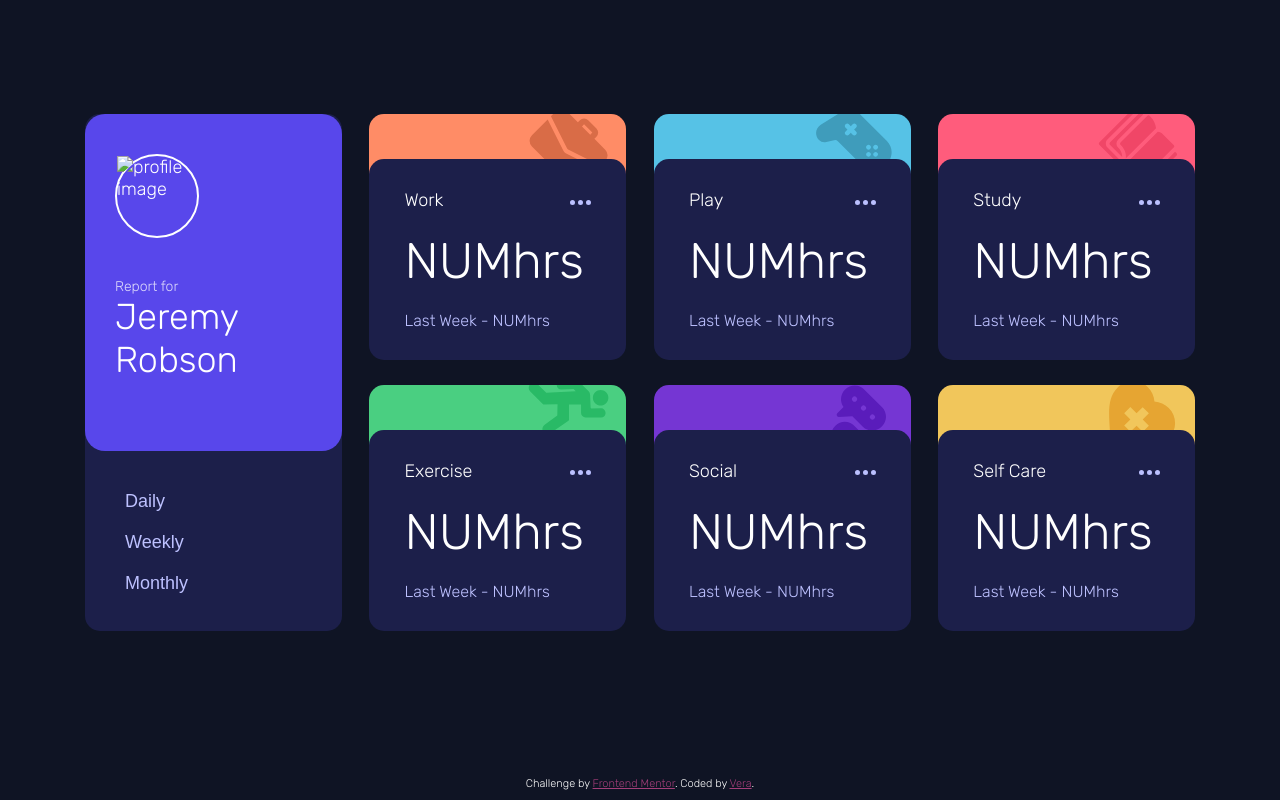
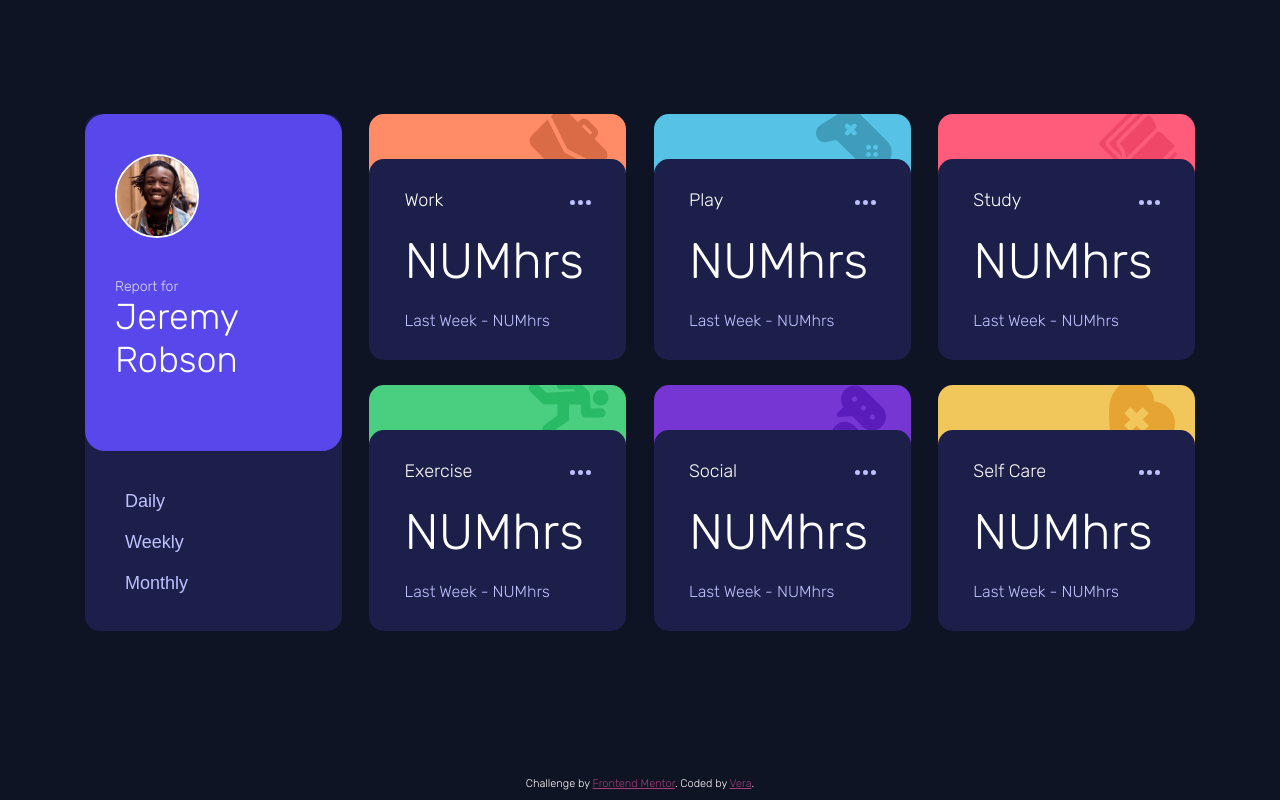
Before and after one commit to potatbut/time-tracking-dashboard, a plain HTML site: page index.html in a window 1280 px wide. Drawn offline with nearby package versions, Linux system fonts and the light colour scheme; files that its build step writes are made by us from their sources; the site is published under a folder, as on GitHub Pages, so addresses that start at the root find nothing.

Commit message:
Image link change

```diff
--- a/index.html
+++ b/index.html
@@ -22,7 +22,7 @@
 
           <div class="profile">
             <div class="profile__wrapper">
-              <div class="profile__photo"><img src="/images/image-jeremy.png" alt="profile image"></div>
+              <div class="profile__photo"><img src="images/image-jeremy.png" alt="profile image"></div>
               <div class="profile__label">Report for</div>
               <h1 class="profile__name">Jeremy Robson</h1>
             </div>
```
